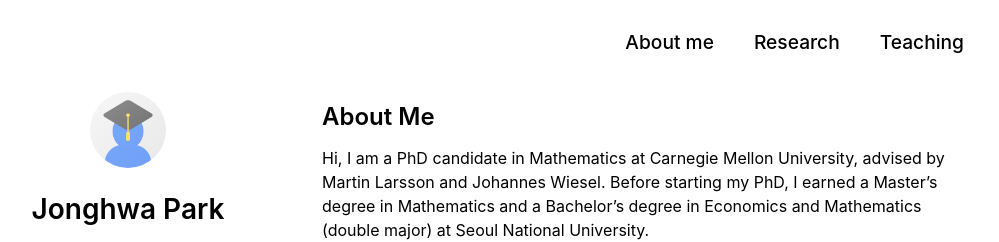
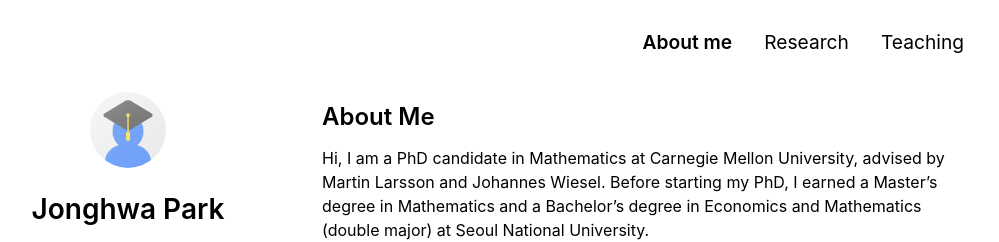
Before and after one commit to Jonghwap/Jonghwap.github.io, a Jekyll site: the page built from index.md, in a window 1280 px wide. Shown: the top 242 px of the page, without its empty margins (148-1147 px from the left). Built offline with Jekyll 4.4.1, drawn with Linux system fonts in a browser that asks for light colours; a style sheet for code colours, icons or effects is not loaded; our own code applies the rules of GitHub Pages for plain Markdown files.

Commit message:
Update style.scss

```diff
--- a/assets/css/style.scss
+++ b/assets/css/style.scss
@@ -25,16 +25,20 @@
   list-style: none;
   padding: 0;
   display: flex;
-  gap: 1.5rem;
+  gap: 1rem; // navigation bar에서 페이지 제목 간의 간격
   margin: 0;
 }
 
 .site-nav a {
   text-decoration: none;
-  font-weight: 500;
+  font-weight: 400; // navigation bar에서 페이지 제목 두께
   color: #000 !important;
   padding: 0.25rem 0.5rem;
   font-size: 1.2rem; // navigation bar에서 font size
+}
+
+.site-nav a.active {
+  font-weight: 640; // navigation bar에서 현 페이지 제목 두께
 }
 
 .site-nav a:hover {
```
